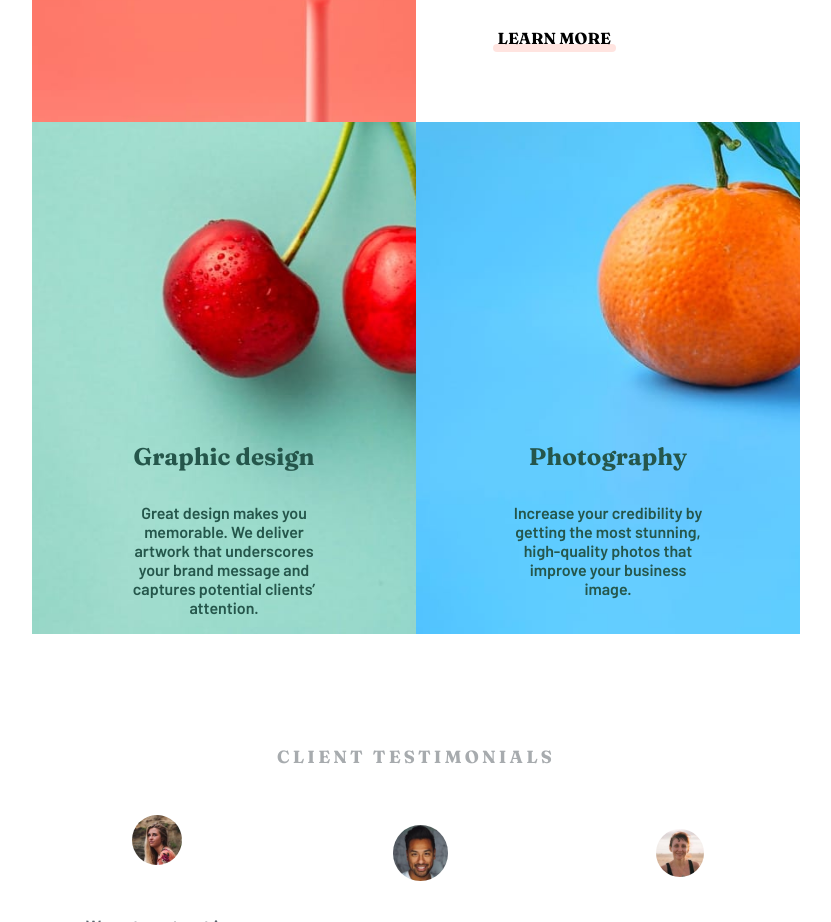
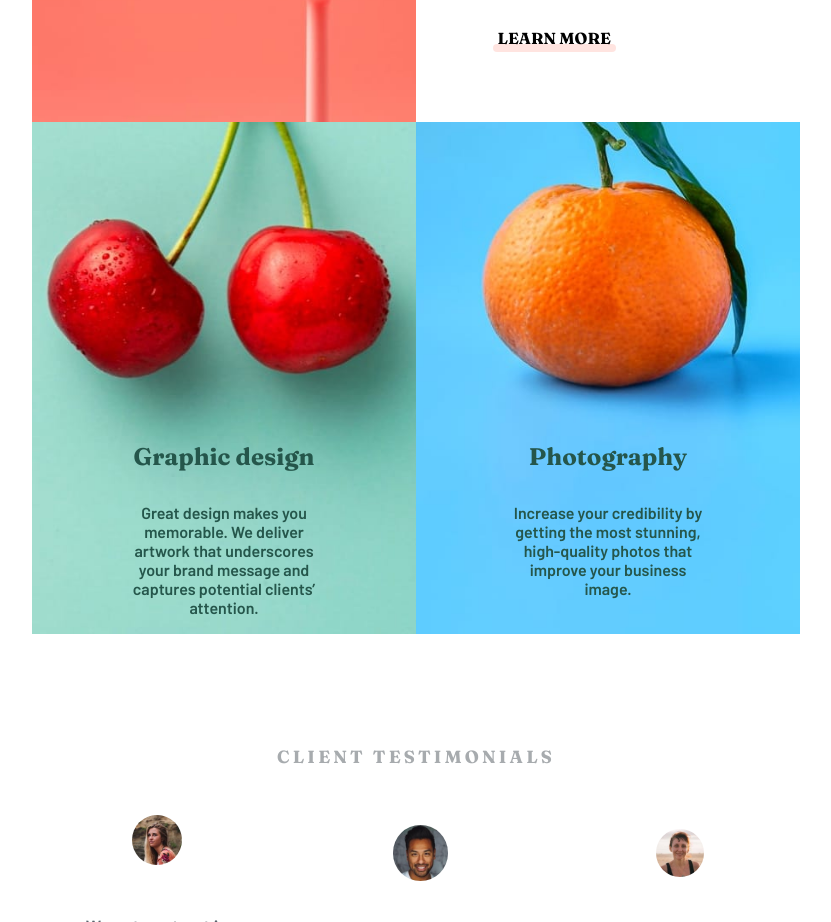
Before and after one commit to Abrosss/Landingpage, a plain HTML site: page sunnyside-agency-landing-page-main/index.html in a window 1280 px wide. Shown: the part 1478-2400 px from the top of the page, without its empty margins (224-1055 px from the left). Drawn offline with Linux system fonts and the light colour scheme.

Commit message:
Add files via upload

```diff
--- a/sunnyside-agency-landing-page-main/style.css
+++ b/sunnyside-agency-landing-page-main/style.css
@@ -101,6 +101,7 @@ header .button:hover{
 .cellsthree .imagethree{
     background-image: url("/images/desktop/image-graphic-design.jpg");
     background-size: cover;
+    background-position: center center;
     background-repeat: no-repeat;
     display: flex;
     flex-direction: column;
@@ -117,6 +118,7 @@ header .button:hover{
 .cellsthree .imagefour{
     background-image: url("/images/desktop/image-photography.jpg");
     background-size: cover;
+    background-position: center center;
     background-repeat: no-repeat;
     display: flex;
     flex-direction: column;
```
Also changed, not shown: sunnyside-agency-landing-page-main/design/active-states.jpg (added), sunnyside-agency-landing-page-main/design/desktop-design.jpg (added), sunnyside-agency-landing-page-main/design/desktop-preview.jpg (added), sunnyside-agency-landing-page-main/design/mobile-design.jpg (added), sunnyside-agency-landing-page-main/design/mobile-menu.jpg (added).
